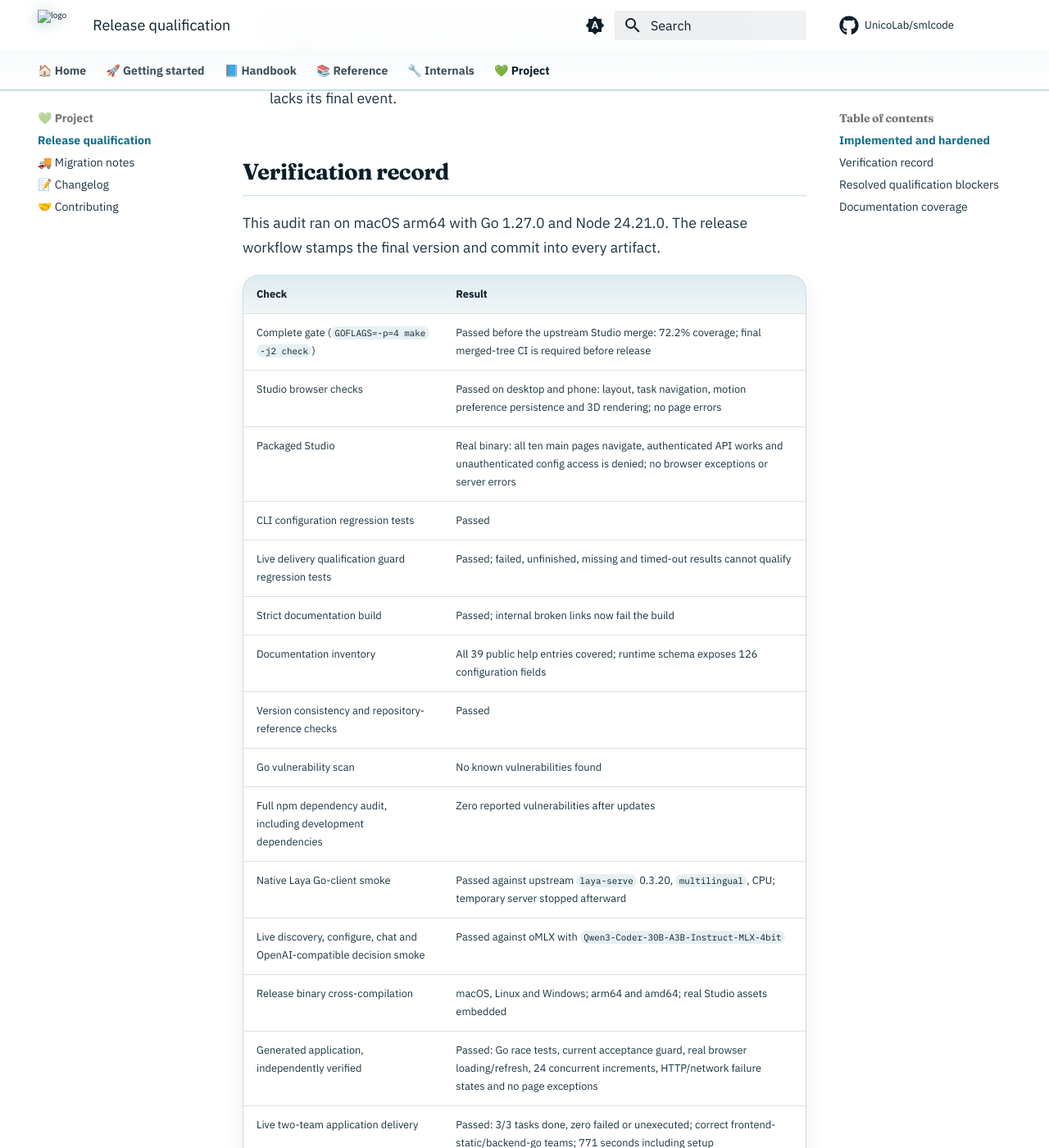
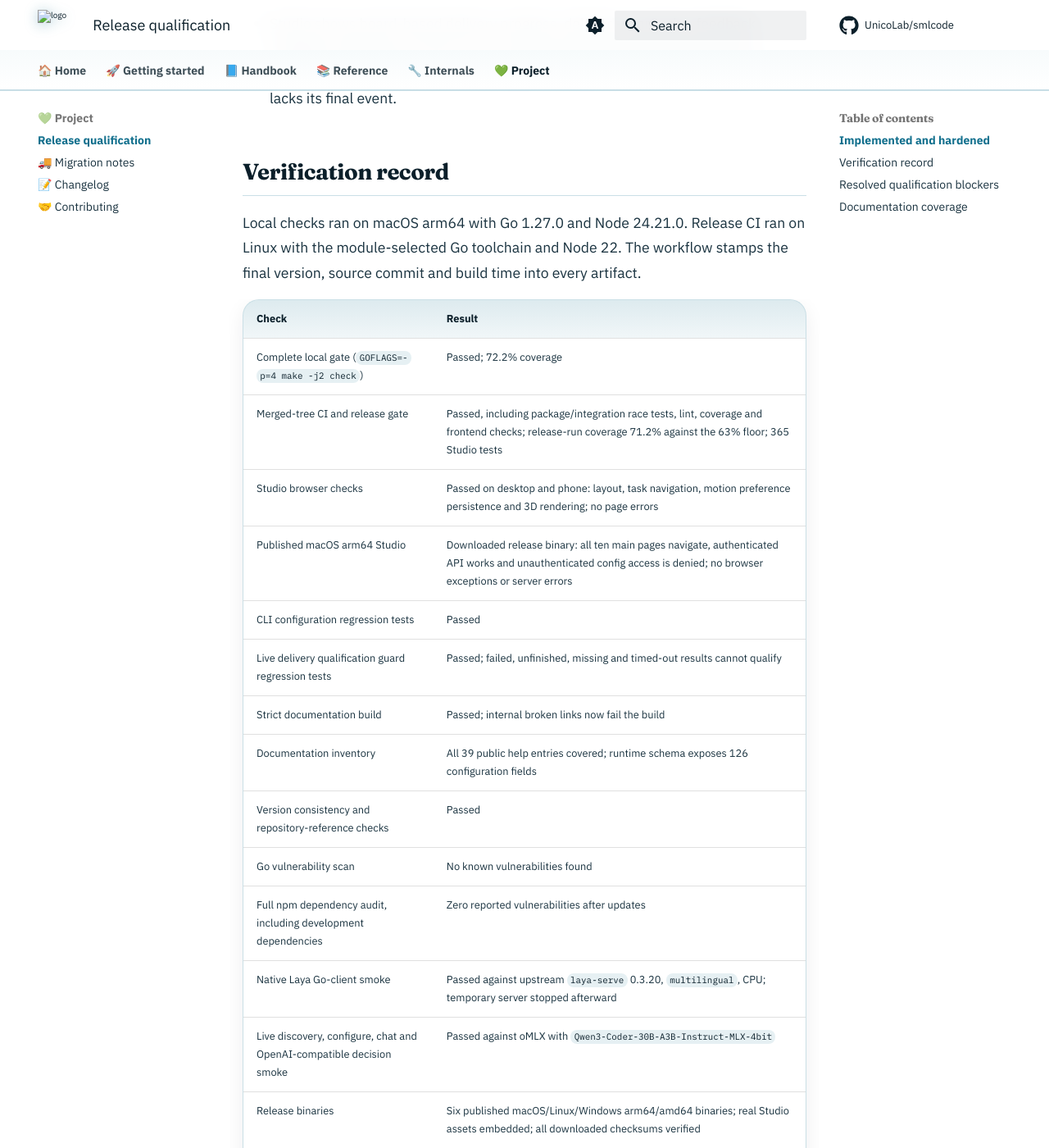
Before and after one commit to UnicoLab/smlcode, an MkDocs documentation site: the page built from docs/release-readiness.md, in a window 1280 px wide and 1400 px high, scrolled down 1121 px. Shown: the whole window at 82% size. Built offline with MkDocs 1.6.1 and Material for MkDocs 9.7.7, drawn with Linux system fonts in a browser that asks for light colours; comment, search, counter and statistics services are not loaded; some of the changed text lies outside the part shown.

Commit message:
docs: record verified v0.28.0 release [skip ci]

```diff
--- a/docs/release-readiness.md
+++ b/docs/release-readiness.md
@@ -1,9 +1,11 @@
 # Release qualification — 2026-09-26–27
 
-**Status: local runtime qualification passed; publication requires the merged-tree CI gate.**
-The release candidate includes the newer v0.27.1 Studio floor work and the
-changes below. The intended release is v0.28.0. Publishing follows the repository's
-release workflow after its full gate and artifact checks.
+**Status: v0.28.0 published and verified.**
+[PR #42](https://github.com/UnicoLab/smlcode/pull/42) merged after every CI check
+passed. The [release workflow](https://github.com/UnicoLab/smlcode/actions/runs/36280848232)
+passed its full gate and published [v0.28.0](https://github.com/UnicoLab/smlcode/releases/tag/v0.28.0)
+from commit `fb8cddc`. All downloadable binaries and installers were then
+checksum-verified, and the published macOS arm64 binary passed the Studio smoke.
 
 ## Implemented and hardened
 
@@ -30,13 +32,16 @@
 
 ## Verification record
 
-This audit ran on macOS arm64 with Go 1.27.0 and Node 24.21.0. The release workflow stamps the final version and commit into every artifact.
+Local checks ran on macOS arm64 with Go 1.27.0 and Node 24.21.0. Release CI
+ran on Linux with the module-selected Go toolchain and Node 22. The workflow
+stamps the final version, source commit and build time into every artifact.
 
 | Check | Result |
 | --- | --- |
-| Complete gate (`GOFLAGS=-p=4 make -j2 check`) | Passed before the upstream Studio merge: 72.2% coverage; final merged-tree CI is required before release |
+| Complete local gate (`GOFLAGS=-p=4 make -j2 check`) | Passed; 72.2% coverage |
+| Merged-tree CI and release gate | Passed, including package/integration race tests, lint, coverage and frontend checks; release-run coverage 71.2% against the 63% floor; 365 Studio tests |
 | Studio browser checks | Passed on desktop and phone: layout, task navigation, motion preference persistence and 3D rendering; no page errors |
-| Packaged Studio | Real binary: all ten main pages navigate, authenticated API works and unauthenticated config access is denied; no browser exceptions or server errors |
+| Published macOS arm64 Studio | Downloaded release binary: all ten main pages navigate, authenticated API works and unauthenticated config access is denied; no browser exceptions or server errors |
 | CLI configuration regression tests | Passed |
 | Live delivery qualification guard regression tests | Passed; failed, unfinished, missing and timed-out results cannot qualify |
 | Strict documentation build | Passed; internal broken links now fail the build |
@@ -46,7 +51,9 @@
 | Full npm dependency audit, including development dependencies | Zero reported vulnerabilities after updates |
 | Native Laya Go-client smoke | Passed against upstream `laya-serve` 0.3.20, `multilingual`, CPU; temporary server stopped afterward |
 | Live discovery, configure, chat and OpenAI-compatible decision smoke | Passed against oMLX with `Qwen3-Coder-30B-A3B-Instruct-MLX-4bit` |
-| Release binary cross-compilation | macOS, Linux and Windows; arm64 and amd64; real Studio assets embedded |
+| Release binaries | Six published macOS/Linux/Windows arm64/amd64 binaries; real Studio assets embedded; all downloaded checksums verified |
+| Distribution metadata | All three installer checksums, four Homebrew binary hashes and both offline macOS bundles match the release |
+| Binary identity | Linux amd64 smoke passed in CI; downloaded macOS arm64 reports v0.28.0, commit fb8cddc, build time and empty SourceRoot |
 | Generated application, independently verified | Passed: Go race tests, current acceptance guard, real browser loading/refresh, 24 concurrent increments, HTTP/network failure states and no page exceptions |
 | Live two-team application delivery | Passed: 3/3 tasks done, zero failed or unexecuted; correct frontend-static/backend-go teams; 771 seconds including setup |
 
```
Also changed, not shown: docs/features.md (+1 -1 lines).
